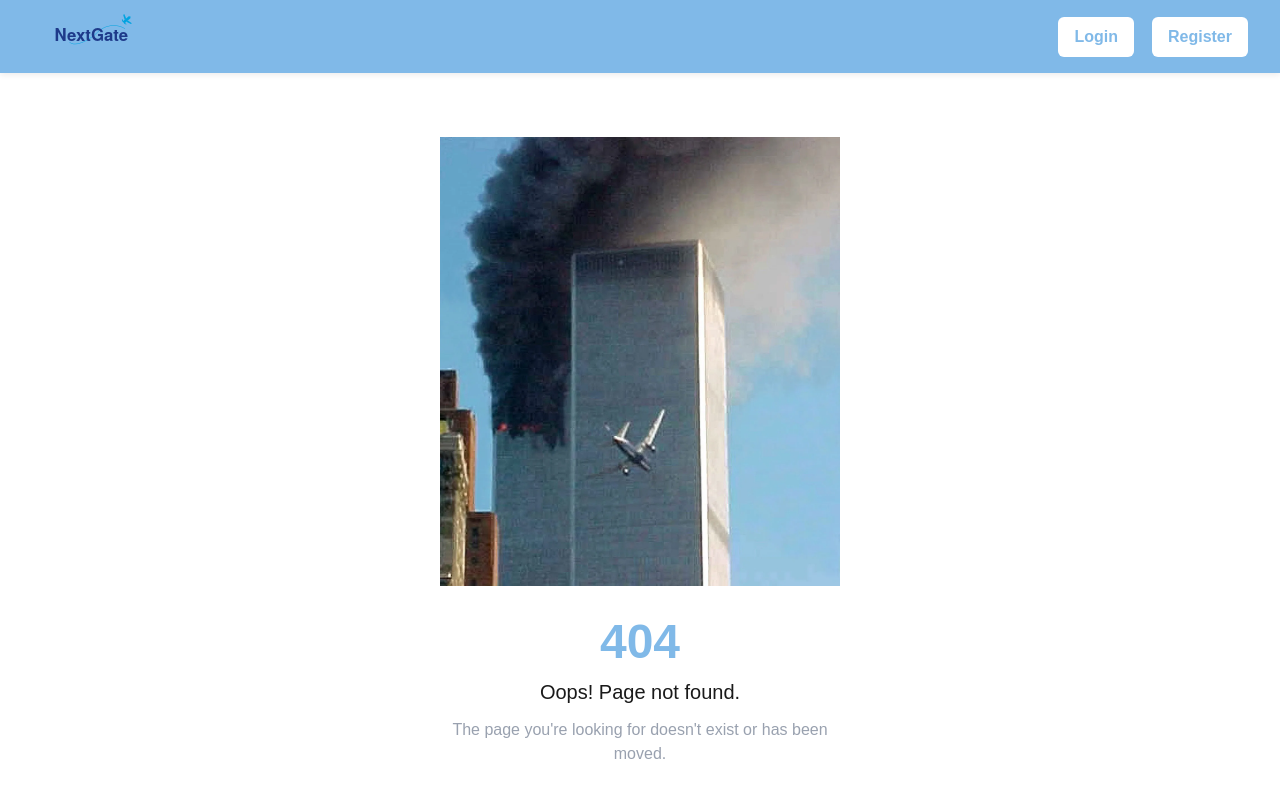
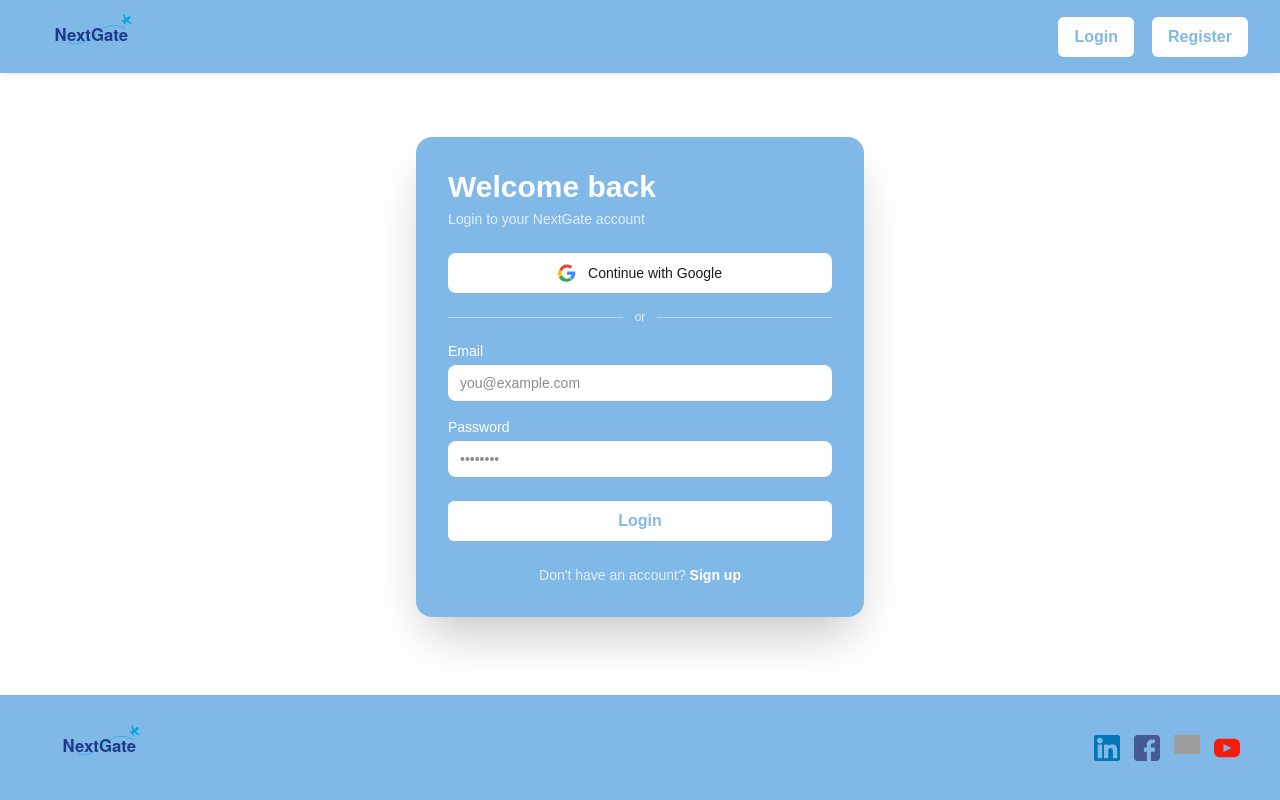
Before and after one commit to a7medmo7amady/NextGate, a Next.js app in the folder frontend/: page /login in a window 1280 px wide. Before the commit this address had no page. Shown: the top 800 px of the page. Built offline with nearby package versions, Linux system fonts and the light colour scheme; grey boxes are pictures that could not be loaded.

Commit message:
Login is done

```diff
--- /dev/null
+++ b/frontend/src/app/login/page.tsx
@@ -0,0 +1,5 @@
+import Login from "@/components/login/pages/login";
+
+export default function LoginPage() {
+  return <Login />;
+}
--- a/frontend/src/components/Card.tsx
+++ b/frontend/src/components/Card.tsx
@@ -8,8 +8,7 @@
     <div
       className={`rounded-2xl shadow-2xl w-full p-4 sm:p-8 ${className}`}
       style={{
-        backgroundColor: "var(--background)",
-        border: "1px solid color-mix(in srgb, var(--primary) 20%, transparent)",
+        backgroundColor: "var(--primary)",
       }}
     >
       {children}
--- a/frontend/src/components/login/pages/login.tsx
+++ b/frontend/src/components/login/pages/login.tsx
@@ -0,0 +1,99 @@
+"use client";
+
+import { useState } from "react";
+import { useRouter } from "next/navigation";
+import { Card } from "../../Card";
+
+export default function Login() {
+  const router = useRouter();
+  const [email, setEmail] = useState("");
+  const [password, setPassword] = useState("");
+
+  const handleLogin = (e: React.SyntheticEvent<HTMLFormElement>) => {
+    e.preventDefault();
+    console.log("Login with:", email, password);
+  };
+
+  const handleGoogleLogin = () => {
+    console.log("Google login");
+  };
+
+  return (
+    <div className="flex flex-1 flex-col items-center justify-center px-4 py-16">
+      <Card className="max-w-md">
+        <h1 className="text-3xl font-bold mb-1 text-white">Welcome back</h1>
+        <p className="mb-6 text-sm" style={{ color: "rgba(255,255,255,0.75)" }}>
+          Login to your NextGate account
+        </p>
+        <button
+          onClick={handleGoogleLogin}
+          className="w-full flex items-center justify-center gap-3 rounded-lg px-4 py-2.5 mb-4 text-sm font-medium transition hover:opacity-80"
+          style={{ background: "var(--background)", color: "var(--text)", border: "none" }}
+        >
+          <svg width="18" height="18" viewBox="0 0 48 48">
+            <path fill="#EA4335" d="M24 9.5c3.14 0 5.95 1.08 8.17 2.85l6.09-6.09C34.46 3.09 29.5 1 24 1 14.82 1 7.07 6.48 3.64 14.22l7.09 5.51C12.4 13.59 17.73 9.5 24 9.5z"/>
+            <path fill="#4285F4" d="M46.1 24.5c0-1.64-.15-3.22-.42-4.74H24v8.98h12.43c-.54 2.9-2.18 5.36-4.65 7.01l7.13 5.54C43.17 37.35 46.1 31.4 46.1 24.5z"/>
+            <path fill="#FBBC05" d="M10.73 28.27A14.57 14.57 0 0 1 9.5 24c0-1.49.26-2.93.73-4.27l-7.09-5.51A23.93 23.93 0 0 0 0 24c0 3.87.93 7.53 2.56 10.78l8.17-6.51z"/>
+            <path fill="#34A853" d="M24 47c5.5 0 10.12-1.82 13.5-4.95l-7.13-5.54C28.6 38.27 26.42 39 24 39c-6.27 0-11.6-4.09-13.27-9.73l-8.17 6.51C6.07 43.52 14.49 47 24 47z"/>
+          </svg>
+          Continue with Google
+        </button>
+
+        <div className="flex items-center gap-3 mb-4">
+          <hr className="flex-1" style={{ borderColor: "rgba(255,255,255,0.4)" }} />
+          <span className="text-xs" style={{ color: "rgba(255,255,255,0.75)" }}>or</span>
+          <hr className="flex-1" style={{ borderColor: "rgba(255,255,255,0.4)" }} />
+        </div>
+        <form onSubmit={handleLogin} className="flex flex-col gap-4">
+          <div className="flex flex-col gap-1 text-left">
+            <label className="text-sm font-medium text-white">Email</label>
+            <input
+              type="email"
+              value={email}
+              onChange={(e) => setEmail(e.target.value)}
+              placeholder="you@example.com"
+              required
+              className="rounded-lg px-3 py-2 text-sm outline-none"
+              style={{
+                background: "var(--background)",
+                border: "none",
+                color: "var(--text)",
+              }}
+            />
+          </div>
+
+          <div className="flex flex-col gap-1 text-left">
+            <label className="text-sm font-medium text-white">Password</label>
+            <input
+              type="password"
+              value={password}
+              onChange={(e) => setPassword(e.target.value)}
+              placeholder="••••••••"
+              required
+              className="rounded-lg px-3 py-2 text-sm outline-none"
+              style={{
+                background: "var(--background)",
+                border: "none",
+                color: "var(--text)",
+              }}
+            />
+          </div>
+
+          <button type="submit" className="nav-button w-full justify-center mt-2">
+            Login
+          </button>
+        </form>
+
+        <p className="text-sm mt-6 text-center" style={{ color: "rgba(255,255,255,0.75)" }}>
+          Don&apos;t have an account?{" "}
+          <button
+            onClick={() => router.push("/signup")}
+            className="font-semibold text-white hover:opacity-75 transition"
+          >
+            Sign up
+          </button>
+        </p>
+      </Card>
+    </div>
+  );
+}
--- a/frontend/src/components/ui/buttom.tsx
+++ b/frontend/src/components/ui/buttom.tsx
@@ -30,7 +30,7 @@
     "inline-flex items-center gap-2 rounded-lg font-medium transition-colors disabled:opacity-50 disabled:cursor-not-allowed";
 
   const variantStyles: Record<string, React.CSSProperties> = {
-    primary: { backgroundColor: "var(--primary)", color: "#ffffff" },
+    primary: { background: "#ffffff", color: "var(--primary)", fontWeight: "bold" },
     outline: { border: "1.5px solid var(--primary)", color: "var(--primary)" },
     ghost: { color: "var(--text)" },
   };
```
